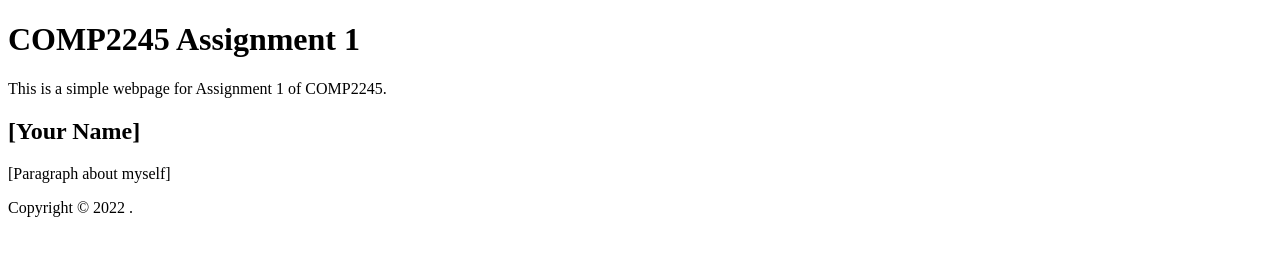
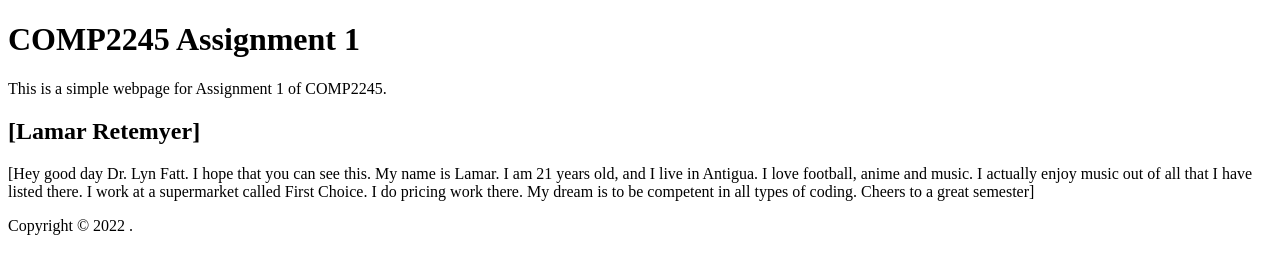
Before and after one commit to LamarRetemyer/comp2245-assignment1, a plain HTML site: page index.html in a window 1280 px wide. Drawn offline with Linux system fonts and the light colour scheme.

Commit message:
Added paragraph and name of myself

```diff
--- a/index.html
+++ b/index.html
@@ -12,11 +12,11 @@
 webpage for Assignment 1 of COMP2245.</p>
  </header>
  <main>
- <h2>[Your Name]</h2>
- <p>[Paragraph about myself]</p>
+ <h2>[Lamar Retemyer]</h2>
+ <p>[Hey good day Dr. Lyn Fatt. I hope that you can see this. My name is Lamar. I am 21 years old, and I live in Antigua. I love football, anime and music. I actually enjoy music out of all that I have listed there. I work at a supermarket called First Choice. I do pricing work there. My dream is to be competent in all types of coding. Cheers to a great semester]</p>
  </main>
 <footer>
- <p>Copyright &copy; 2022 <Your Name>.</p>
+ <p>Copyright &copy; 2022 <Lamar Retemyer>.</p>
  </footer>
 </body>
 </html>
```
